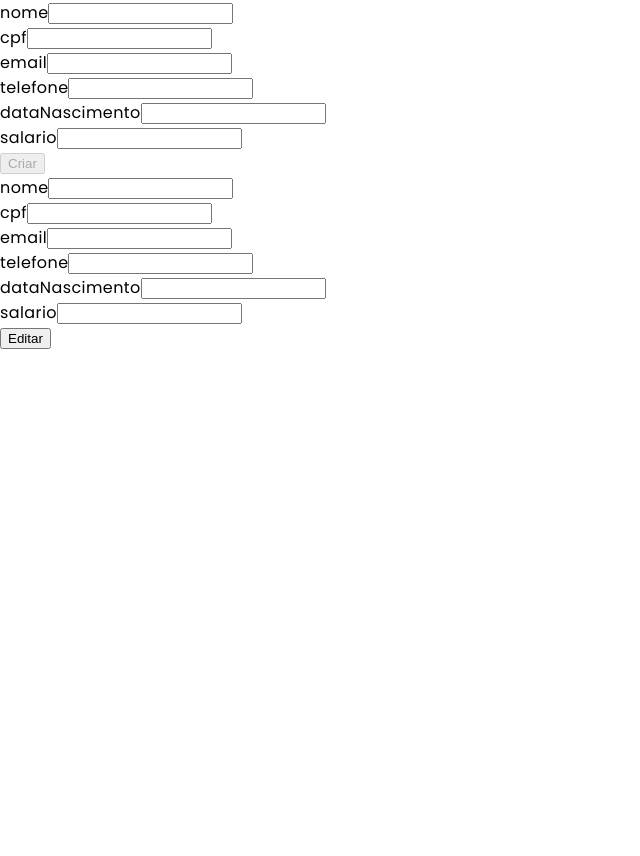
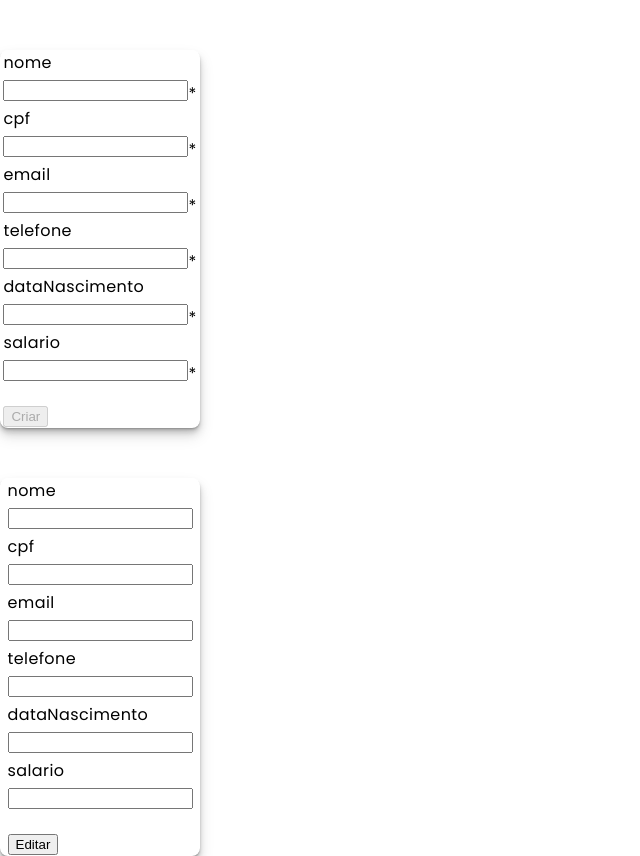
Before and after one commit to limaricardo/Seven-INC, a React (Create React App) app: page / in a window 1280 px wide. Shown: the whole page, without its empty margins (0-640 px from the left). Before the commit the page ends 800 px from the top, so only its background shows below. Built offline with nearby package versions, Linux system fonts and the light colour scheme.

Commit message:
Styles Form

```diff
--- a/src/components/CreateForm/index.js
+++ b/src/components/CreateForm/index.js
@@ -1,73 +1,13 @@
-import React from "react";
-import { Formik, Form } from "formik";
-import schema from "./schema";
-import "./styles.js";
+import React from 'react'
+import FormComp from '../UI/Form';
+import schema from './schema';
 
-import Field from '../UI/Field'
-
-const keysArrayForm = [
-  "nome",
-  "cpf",
-  "email",
-  "telefone",
-  "dataNascimento",
-  "salario",
-];
-
-const typesArrayForm = [
-  "nome",
-  "cpf",
-  "email",
-  "telefone",
-  "dataNascimento",
-  "salario",
-];
-
-function FormComp({ labelQuantity, ...props }) {
-  function onSubmit(values, actions) {
-    console.log("SUBMIT", values);
-  }
-
+const CreateForm = () => {
   return (
-    <div className="Form">
-      <Formik
-        validationSchema={schema}
-        onSubmit={onSubmit}
-        validateOnMount
-        initialValues={{
-          nome: "",
-          cpf: "",
-          email: "",
-          telefone: "",
-          dataNascimento: "",
-          salario: "",
-        }}
-      >
-        {({ values, errors, touched, isValid }) => (
-          <Form>
-            {keysArrayForm.map((key) => {
-              return (
-                <div>
-                  <Field
-                    id={key}
-                    name={key}
-                    type="text"
-                    label={key}
-                  />
-                  {/* <label htmlFor={key}>{key}</label>
-                  <Field id={key} name={key} type="text" />
-                  <ErrorMessage name={key} /> */}
-                </div>
-              );
-            })}
-            <button type="submit" disabled={!isValid}>
-              Criar
-            </button>
-          </Form>
-        )}
-      </Formik>
+    <div>
+      <FormComp schema={schema}>Criar</FormComp>
     </div>
-  );
+  )
 }
 
-export default FormComp;
+export default CreateForm;
--- a/src/components/EditForm/index.js
+++ b/src/components/EditForm/index.js
@@ -1,73 +1,13 @@
-import React from "react";
-import { Formik, Form, ErrorMessage } from "formik";
-import schema from "./schema";
-import "./styles.js";
+import React from 'react'
+import FormComp from '../UI/Form';
+import schema from './schema'
 
-import Field from '../UI/Field'
-
-const keysArrayForm = [
-  "nome",
-  "cpf",
-  "email",
-  "telefone",
-  "dataNascimento",
-  "salario",
-];
-
-const typesArrayForm = [
-  "nome",
-  "cpf",
-  "email",
-  "telefone",
-  "dataNascimento",
-  "salario",
-];
-
-function FormComp({ labelQuantity, ...props }) {
-  function onSubmit(values, actions) {
-    console.log("SUBMIT", values);
-  }
-
+const CreateForm = () => {
   return (
-    <div className="Form">
-      <Formik
-        validationSchema={schema}
-        onSubmit={onSubmit}
-        validateOnMount
-        initialValues={{
-          nome: "",
-          cpf: "",
-          email: "",
-          telefone: "",
-          dataNascimento: "",
-          salario: "",
-        }}
-      >
-        {({ values, errors, touched, isValid }) => (
-          <Form>
-            {keysArrayForm.map((key) => {
-              return (
-                <div>
-                  <Field
-                    id={key}
-                    name={key}
-                    type="text"
-                    label={key}
-                  />
-                  {/* <label htmlFor={key}>{key}</label>
-                  <Field id={key} name={key} type="text" />
-                  <ErrorMessage name={key} /> */}
-                </div>
-              );
-            })}
-            <button type="submit" disabled={!isValid}>
-              Editar
-            </button>
-          </Form>
-        )}
-      </Formik>
+    <div>
+      <FormComp schema={schema}>Editar</FormComp>
     </div>
-  );
+  )
 }
 
-export default FormComp;
+export default CreateForm;
--- a/src/components/UI/Button/index.js
+++ b/src/components/UI/Button/index.js
@@ -1,11 +1,12 @@
 import React from "react";
+import { ButtonComp } from "./styles";
 
 const Button = ({children,...props}) => {
   return (
     <div>
-      <button {...props}>
+      <ButtonComp {...props}>
         {children}
-      </button>
+      </ButtonComp>
     </div>
   );
 };
--- a/src/components/UI/Button/styles.js
+++ b/src/components/UI/Button/styles.js
@@ -0,0 +1,5 @@
+import styled from "styled-components";
+
+export const ButtonComp = styled.button`
+  margin-top: 20px;
+`
--- a/src/components/UI/Field/index.js
+++ b/src/components/UI/Field/index.js
@@ -1,17 +1,20 @@
 import React from 'react'
 import { useField } from 'formik'
+import { ContainerField, InputField, LabelInput } from '../Field/styles';
 
-const Field = ({ label, component: InputComponent, ...props }) => {
+const Field = ({ children, isValid, label, ...props }) => {
 
   const [inputProps, meta] = useField(props);
   const id = props.id || props.name
 
   return (
-    <>
-      {label && <label htmlFor={id}>{label}</label>}
-      <InputComponent id={id} {...inputProps} {...props} />
-      {meta.error && meta.touched && <div>{meta.error.toString()}</div>}
-    </>
+    <ContainerField>
+      <LabelInput>
+        {label && <label htmlFor={id}>{label}</label>}
+        <InputField id={id} {...inputProps} {...props} />
+      </LabelInput>
+      {meta.error && <div>{meta.error.toString()}</div>}
+    </ContainerField>
   );
 };
 
--- a/src/components/UI/Field/styles.js
+++ b/src/components/UI/Field/styles.js
@@ -0,0 +1,17 @@
+import styled from "styled-components";
+
+
+export const ContainerField = styled.div`
+  display: flex;
+  align-items: flex-end;
+`
+
+export const InputField = styled.input`
+  margin: 5px 0;
+`
+
+export const LabelInput = styled.div`
+  display: flex;
+  flex-direction: column;
+  align-items: left;
+`
--- /dev/null
+++ b/src/components/UI/Form/index.js
@@ -0,0 +1,73 @@
+import React from "react";
+import { Formik, Form } from "formik";
+import "./styles.js";
+
+import Field from '../../UI/Field'
+import Button from '../../UI/Button'
+import { ContainerField } from "./styles.js";
+
+const keysArrayForm = [
+  "nome",
+  "cpf",
+  "email",
+  "telefone",
+  "dataNascimento",
+  "salario",
+];
+
+const typesArrayForm = [
+  "nome",
+  "cpf",
+  "email",
+  "telefone",
+  "dataNascimento",
+  "salario",
+];
+
+function FormComp({ children, schema, ...props }) {
+  function onSubmit(values, actions) {
+    console.log("SUBMIT", values);
+  }
+
+  return (
+    <div>
+      <Formik
+        validationSchema={schema}
+        onSubmit={onSubmit}
+        validateOnMount
+        initialValues={{
+          nome: "",
+          cpf: "",
+          email: "",
+          telefone: "",
+          dataNascimento: "",
+          salario: "",
+        }}
+      >
+        {({ values, errors, touched, isValid }) => (
+          <ContainerField>
+            <Form>
+            {keysArrayForm.map((key) => {
+              return (
+                <div>
+                  <Field
+                    id={key}
+                    name={key}
+                    type="text"
+                    label={key}
+                  />
+                </div>
+              );
+            })}
+            <Button type="submit" disabled={!isValid}>
+              {children}
+            </Button>
+          </Form>
+          </ContainerField>
+        )}
+      </Formik>
+    </div>
+  );
+}
+
+export default FormComp;
--- /dev/null
+++ b/src/components/UI/Form/styles.js
@@ -0,0 +1,12 @@
+import styled from "styled-components";
+
+export const ContainerField = styled.div`
+  display: flex;
+  flex-direction: column;
+  align-items: center;
+  margin-top: 50px;
+  border: none;
+  width: 200px;
+  border-radius: var(--border-radius);
+  box-shadow: var(--box-shadow)
+`
--- a/src/pages/EmployeeTable/index.js
+++ b/src/pages/EmployeeTable/index.js
@@ -1,7 +1,9 @@
 import React from "react";
 import { useState } from "react";
+import {STable, STHead, STHeadTR, STH, STBody, STBodyTR, STD } from './styles'
+
 import EditButton from "../../components/UI/EditButton";
-import {STable, STHead, STHeadTR, STH, STBody, STBodyTR, STD } from './styles'
+import Button from '../../components/UI/Button'
 
 const keysArray = ["nome", "email", "telefone", "contratacao"]
 
@@ -35,9 +37,9 @@ const EmployeeTable = ({data}) => {
               const value = obj[item];
               return <STD key={index}>{value}</STD>
             })}
-            <STD><button>+ info</button></STD>
+            <STD><Button>+ info</Button></STD>
             <STD><EditButton></EditButton></STD>
-            <STD><button onClick={(e) => handleDelete(index)}>Delete</button></STD>
+            <STD><Button onClick={(e) => handleDelete(index)}>Delete</Button></STD>
           </STBodyTR>
         ))}
       </STBody>
```
